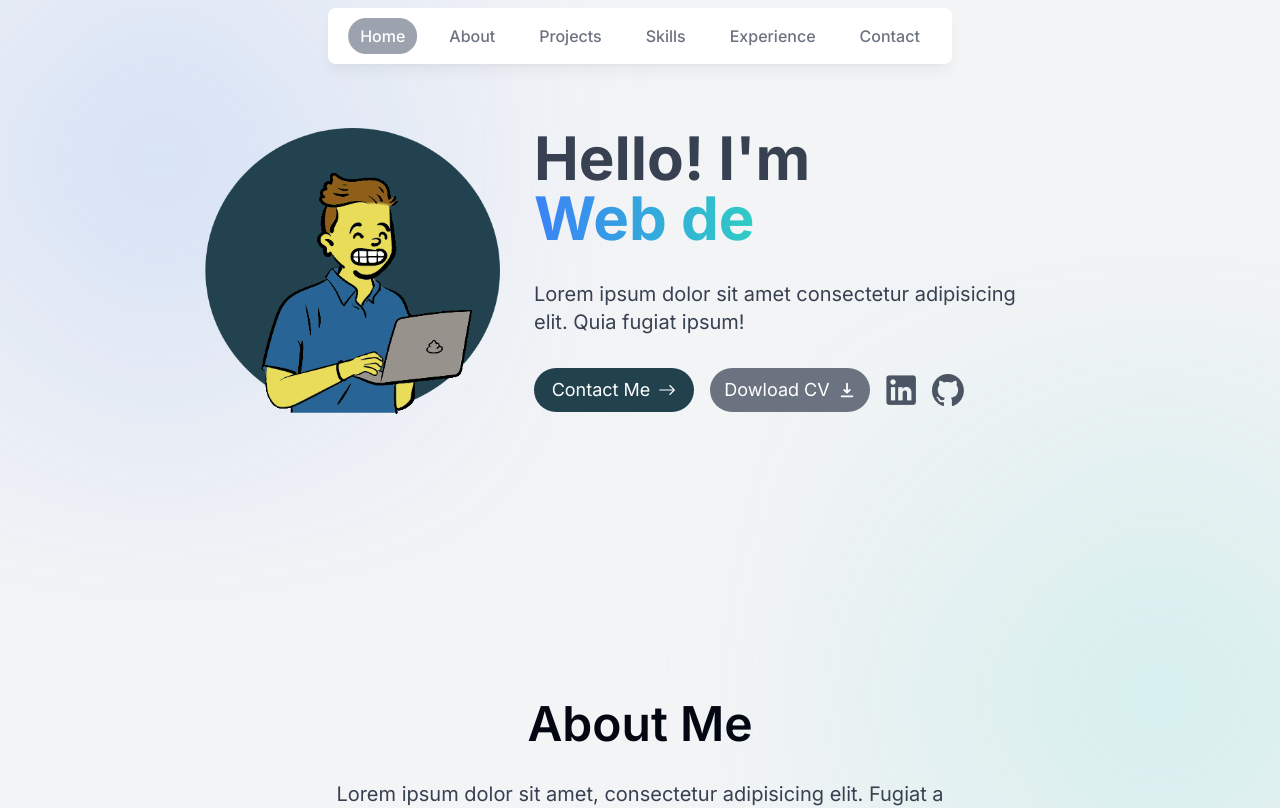
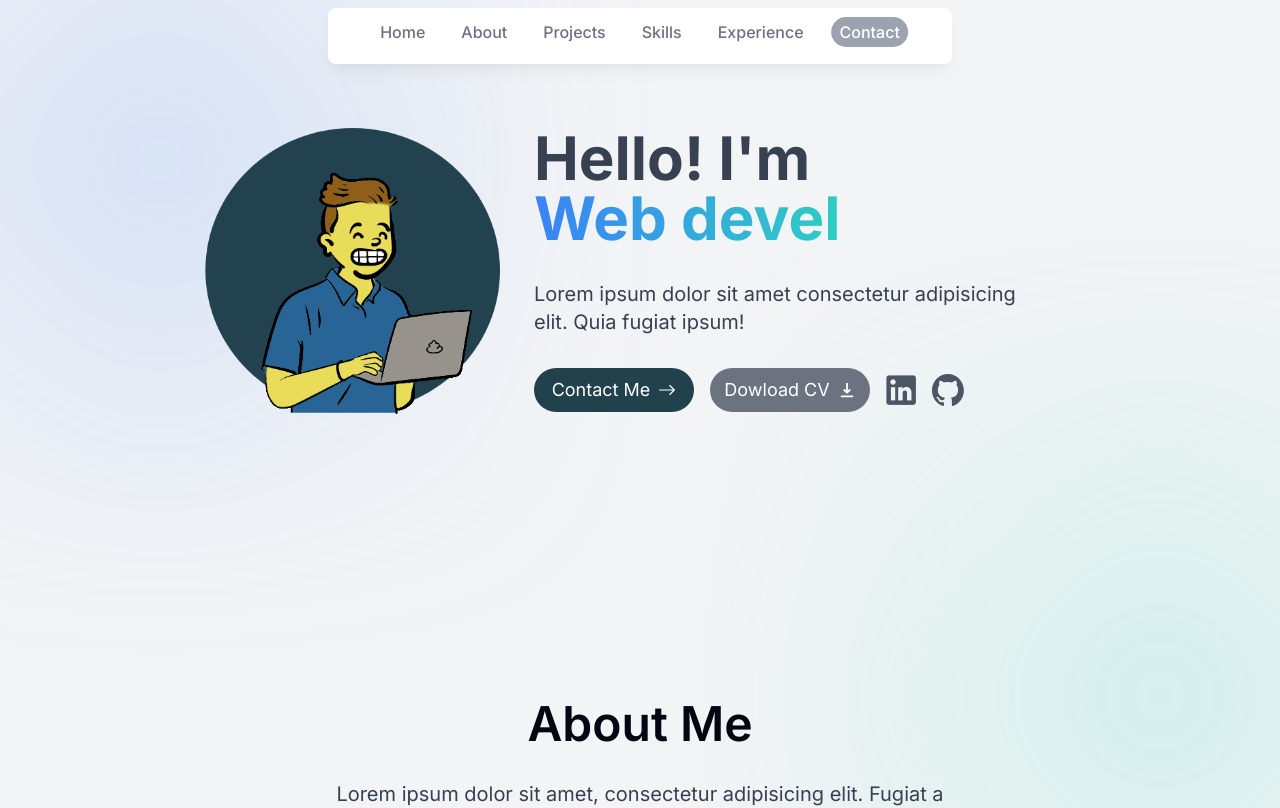
Before and after one commit to Ferclemens/portfolio-v2, a Next.js app: page / in a window 1280 px wide. Shown: the top 808 px of the page. Built offline with nearby package versions, Linux system fonts and the light colour scheme.

Commit message:
created dynamic style on selected item in navbar and start to create contact component

```diff
--- a/app/layout.tsx
+++ b/app/layout.tsx
@@ -2,6 +2,7 @@ import type { Metadata } from "next";
 import { Inter } from "next/font/google";
 import "./globals.css";
 import Header from "@/components/header";
+import ActiveSectionContextProvider from "@/context/active-section-context";
 
 const inter = Inter({ subsets: ["latin"] });
 
@@ -20,8 +21,10 @@ export default function RootLayout({
       <body className={`${inter.className} bg-gray-100 text-gray-950`}>
         <div className="bg-blue-500 fixed top-14 left-14 h-52 w-52 rounded-full blur-[10rem] z-[-1]"></div>
         <div className="bg-teal-400 fixed bottom-0 right-4 h-52 w-52 rounded-full blur-[10rem] z-[-1]"></div>
-        <Header />
-        {children}
+        <ActiveSectionContextProvider>
+          <Header />
+          {children}
+        </ActiveSectionContextProvider>
       </body>
     </html>
   );
--- a/app/page.tsx
+++ b/app/page.tsx
@@ -1,4 +1,5 @@
 import About from "@/components/about";
+import Contact from "@/components/contact";
 import Experience from "@/components/experience";
 import Intro from "@/components/intro";
 import Projects from "@/components/projects";
@@ -12,6 +13,7 @@ export default function Home() {
       <Projects />
       <Skills />
       <Experience />
+      <Contact />
     </main>
   );
 }
--- a/components/about.tsx
+++ b/components/about.tsx
@@ -1,11 +1,27 @@
 "use client";
-import React from "react";
+import React, { useEffect } from "react";
 import SectionHeading from "./section-heading";
 import { motion } from "framer-motion";
+import { useInView } from "react-intersection-observer";
+import { useActiveSectionContext } from "@/context/active-section-context";
 
 export default function About() {
+  const { activeSection, setActiveSection, lastClickTime, setlastClickTime } =
+    useActiveSectionContext();
+
+  const { ref, inView } = useInView({
+    threshold: 0.75,
+  });
+
+  useEffect(() => {
+    if (inView && Date.now() - lastClickTime > 1000) {
+      setActiveSection("About");
+    }
+  }, [inView, setActiveSection, lastClickTime]);
+
   return (
     <motion.section
+      ref={ref}
       id="about"
       className="flex items-center justify-center scroll-mt-40 mx-7 my-28 sm:mx-10  lg:my-32"
       initial={{ opacity: 0, y: 100 }}
--- /dev/null
+++ b/components/contact.tsx
@@ -0,0 +1,62 @@
+"use client";
+import React, { useEffect } from "react";
+import SectionHeading from "./section-heading";
+import { FaPaperPlane } from "react-icons/fa";
+import { useInView } from "react-intersection-observer";
+import { useActiveSectionContext } from "@/context/active-section-context";
+
+export default function Contact() {
+  const { activeSection, setActiveSection, lastClickTime, setlastClickTime } =
+    useActiveSectionContext();
+
+  const { ref, inView } = useInView({
+    threshold: 0.5,
+  });
+
+  useEffect(() => {
+    if (inView && Date.now() - lastClickTime > 1000) {
+      setActiveSection("Contact");
+    }
+  }, [inView, setActiveSection, lastClickTime]);
+
+  return (
+    <section
+      ref={ref}
+      className="flex flex-col items-center justify-center scroll-mt-40 mx-7 my-28 sm:mx-10  lg:my-32"
+      id="contact"
+    >
+      <SectionHeading>Contact</SectionHeading>
+      <p>
+        Contact me directly at{" "}
+        <a className="underline" href="mailto:foclemens@gmail.com">
+          foclemens@gmail.com
+        </a>{" "}
+        or through this form.
+      </p>
+      <form
+        action=""
+        className="flex flex-col gap-4 mt-10 w-full sm:max-w-[26rem]"
+      >
+        <input
+          className="h-10 rounded-lg p-3"
+          type="email"
+          placeholder="your mail"
+          name=""
+          id=""
+        />
+        <textarea
+          className="h-40 rounded-lg p-3"
+          placeholder="your message"
+          name=""
+          id=""
+        ></textarea>
+        <button
+          className="h-12 w-full bg-[#21414d] text-white rounded-lg flex justify-center items-center gap-4"
+          type="submit"
+        >
+          Submit <FaPaperPlane />
+        </button>
+      </form>
+    </section>
+  );
+}
--- a/components/experience.tsx
+++ b/components/experience.tsx
@@ -1,5 +1,5 @@
 "use client";
-import React from "react";
+import React, { useEffect } from "react";
 import {
   VerticalTimeline,
   VerticalTimelineElement,
@@ -7,10 +7,28 @@ import {
 import "react-vertical-timeline-component/style.min.css";
 import SectionHeading from "./section-heading";
 import { experiencesData } from "@/lib/data";
+import { useActiveSectionContext } from "@/context/active-section-context";
+import { useInView } from "react-intersection-observer";
 
 export default function Experience() {
+  const { activeSection, setActiveSection, lastClickTime, setlastClickTime } =
+    useActiveSectionContext();
+
+  const { ref, inView } = useInView({
+    threshold: 0.5,
+  });
+
+  useEffect(() => {
+    if (inView && Date.now() - lastClickTime > 1000) {
+      setActiveSection("Experience");
+    }
+  }, [inView, setActiveSection, lastClickTime]);
   return (
-    <section id="experience" className="scroll-mt-40 mx-7 my-32 sm:mx-10">
+    <section
+      ref={ref}
+      id="experience"
+      className="scroll-mt-40 mx-7 my-32 sm:mx-10"
+    >
       <SectionHeading>Experience</SectionHeading>
       <div>
         <VerticalTimeline layout={"2-columns"} animate={true} lineColor={""}>
--- a/components/header.tsx
+++ b/components/header.tsx
@@ -1,12 +1,13 @@
 "use client";
-import React, { useState } from "react";
+import React from "react";
 import { motion } from "framer-motion";
 import { links } from "@/lib/data";
-import Link from "next/link";
 import clsx from "clsx";
+import { useActiveSectionContext } from "@/context/active-section-context";
 
 export default function Header() {
-  const [activeSection, setActiveSection] = useState("Home");
+  const { activeSection, setActiveSection, lastClickTime, setlastClickTime } =
+    useActiveSectionContext();
   return (
     <header className="z-[999] relative">
       <motion.div
@@ -25,11 +26,14 @@ export default function Header() {
             >
               <a
                 className={clsx(
-                  "flex w-full items-center justify-center p-3 transition",
+                  "flex w-full items-center justify-center p-2 transition",
                   { "text-white": activeSection === link.name }
                 )}
                 href={link.hash}
-                onClick={() => setActiveSection(link.name)}
+                onClick={() => {
+                  setlastClickTime(Date.now());
+                  setActiveSection(link.name);
+                }}
               >
                 {link.name}
                 {link.name === activeSection && (
--- a/components/intro.tsx
+++ b/components/intro.tsx
@@ -1,15 +1,30 @@
 "use client";
 import Image from "next/image";
-import React from "react";
+import React, { useEffect } from "react";
 import { motion } from "framer-motion";
 import { TypeAnimation } from "react-type-animation";
 import { BsArrowRight } from "react-icons/bs";
 import Link from "next/link";
 import { HiDownload } from "react-icons/hi";
+import { useActiveSectionContext } from "@/context/active-section-context";
+import { useInView } from "react-intersection-observer";
 
 export default function Intro() {
+  const { activeSection, setActiveSection, lastClickTime, setlastClickTime } =
+    useActiveSectionContext();
+
+  const { ref, inView } = useInView({
+    threshold: 0.5,
+  });
+
+  useEffect(() => {
+    if (inView && Date.now() - lastClickTime > 1000) {
+      setActiveSection("Home");
+    }
+  }, [inView, setActiveSection, lastClickTime]);
   return (
     <section
+      ref={ref}
       className="flex items-center justify-center py-32 mx-7 flex-col-reverse sm:flex-row sm:mx-10 sm:py-20 lg:py-24"
       id="home"
     >
--- a/components/projects.tsx
+++ b/components/projects.tsx
@@ -1,13 +1,28 @@
 "use client";
-import React, { useRef } from "react";
+import React, { useEffect, useRef } from "react";
 import SectionHeading from "./section-heading";
 import { projectsData } from "@/lib/data";
 import Image from "next/image";
 import { useScroll, motion } from "framer-motion";
+import { useInView } from "react-intersection-observer";
+import { useActiveSectionContext } from "@/context/active-section-context";
 
 export default function Projects() {
+  const { activeSection, setActiveSection, lastClickTime, setlastClickTime } =
+    useActiveSectionContext();
+
+  const { ref, inView } = useInView({
+    threshold: 0.2,
+  });
+
+  useEffect(() => {
+    if (inView && Date.now() - lastClickTime > 1000) {
+      setActiveSection("Projects");
+    }
+  }, [inView, setActiveSection, lastClickTime]);
   return (
     <section
+      ref={ref}
       className="flex flex-col justify-center items-center scroll-mt-40 mx-7 sm:mx-10  sm:my-28 lg:scroll-mt-32"
       id="projects"
     >
--- a/components/skills.tsx
+++ b/components/skills.tsx
@@ -1,10 +1,25 @@
 "use client";
-import React from "react";
+import React, { useEffect } from "react";
 import SectionHeading from "./section-heading";
 import { skillsData } from "@/lib/data";
 import { motion } from "framer-motion";
+import { useActiveSectionContext } from "@/context/active-section-context";
+import { useInView } from "react-intersection-observer";
 
 export default function Skills() {
+  const { activeSection, setActiveSection, lastClickTime, setlastClickTime } =
+    useActiveSectionContext();
+
+  const { ref, inView } = useInView({
+    threshold: 0.5,
+  });
+
+  useEffect(() => {
+    if (inView && Date.now() - lastClickTime > 1000) {
+      setActiveSection("Skills");
+    }
+  }, [inView, setActiveSection, lastClickTime]);
+
   const fadeInAnimationVariants = {
     initial: {
       opacity: 0,
@@ -20,6 +35,7 @@ export default function Skills() {
   };
   return (
     <section
+      ref={ref}
       id="skills"
       className="flex flex-col justify-center items-center scroll-mt-40 mx-7 my-32 sm:mx-10"
     >
--- /dev/null
+++ b/context/active-section-context.tsx
@@ -0,0 +1,47 @@
+"use client";
+import React, { createContext, useContext, useState } from "react";
+import { links } from "@/lib/data";
+
+type SectionName = (typeof links)[number]["name"];
+
+type ActiveSectionContextProviderProps = {
+  children: React.ReactNode;
+};
+
+type ActiveSectionContextType = {
+  activeSection: SectionName;
+  setActiveSection: React.Dispatch<React.SetStateAction<SectionName>>;
+  lastClickTime: number;
+  setlastClickTime: React.Dispatch<React.SetStateAction<number>>;
+};
+
+export const ActiveSectionContext =
+  createContext<ActiveSectionContextType | null>(null);
+
+export default function ActiveSectionContextProvider({
+  children,
+}: ActiveSectionContextProviderProps) {
+  const [activeSection, setActiveSection] = useState<SectionName>("Home");
+  const [lastClickTime, setlastClickTime] = useState(0);
+
+  return (
+    <ActiveSectionContext.Provider
+      value={{
+        activeSection,
+        setActiveSection,
+        lastClickTime,
+        setlastClickTime,
+      }}
+    >
+      {children}
+    </ActiveSectionContext.Provider>
+  );
+}
+
+export function useActiveSectionContext() {
+  const context = useContext(ActiveSectionContext);
+  if (context === null) {
+    throw new Error("Must be use within an context provider");
+  }
+  return context;
+}
--- a/package.json
+++ b/package.json
@@ -16,6 +16,7 @@
     "react": "^18",
     "react-dom": "^18",
     "react-icons": "^5.0.1",
+    "react-intersection-observer": "^9.8.1",
     "react-type-animation": "^3.2.0",
     "react-vertical-timeline-component": "^3.6.0"
   },
```
Also changed, not shown: 1 other file (tests, documents, lock files or other folders).
